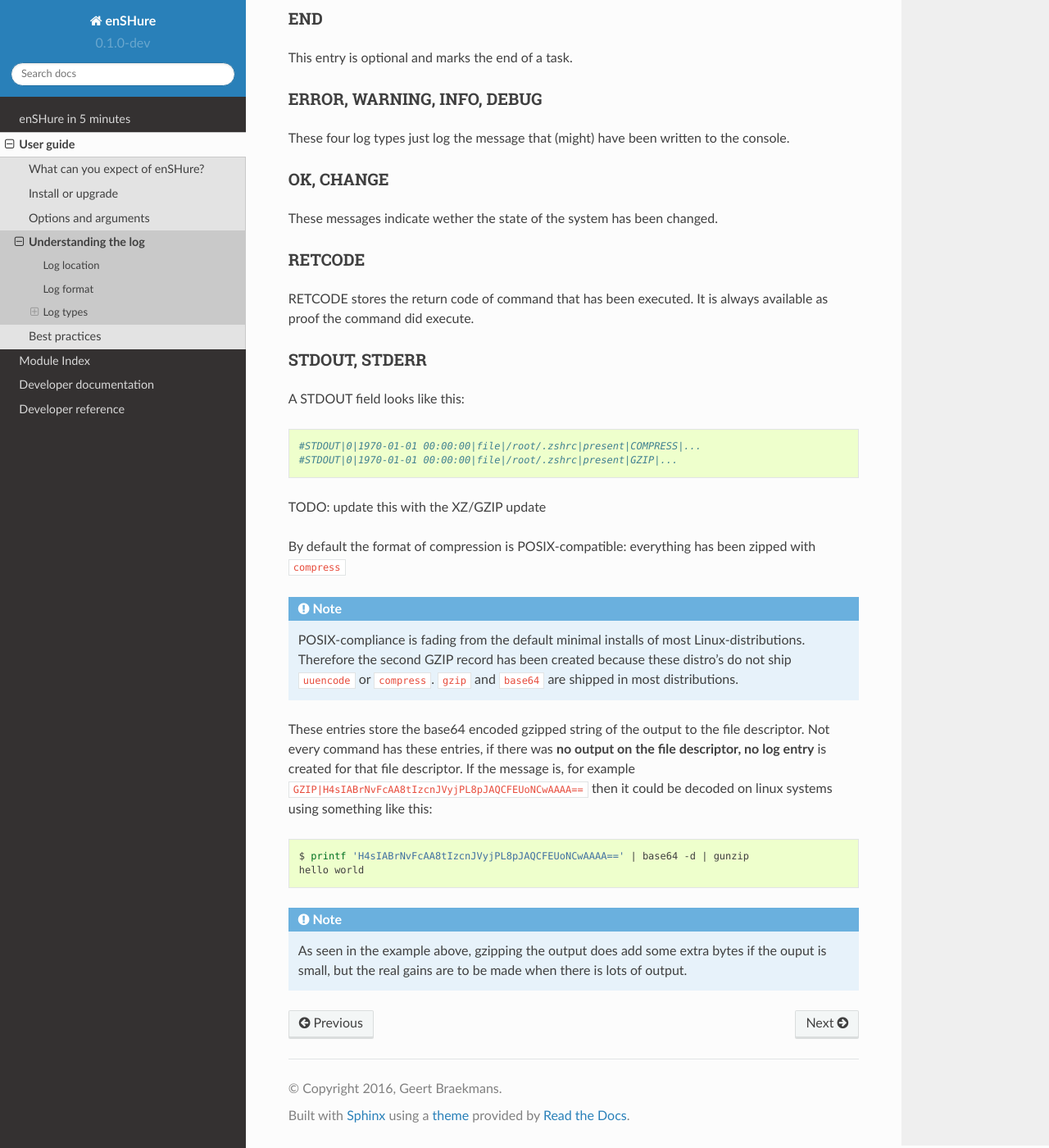
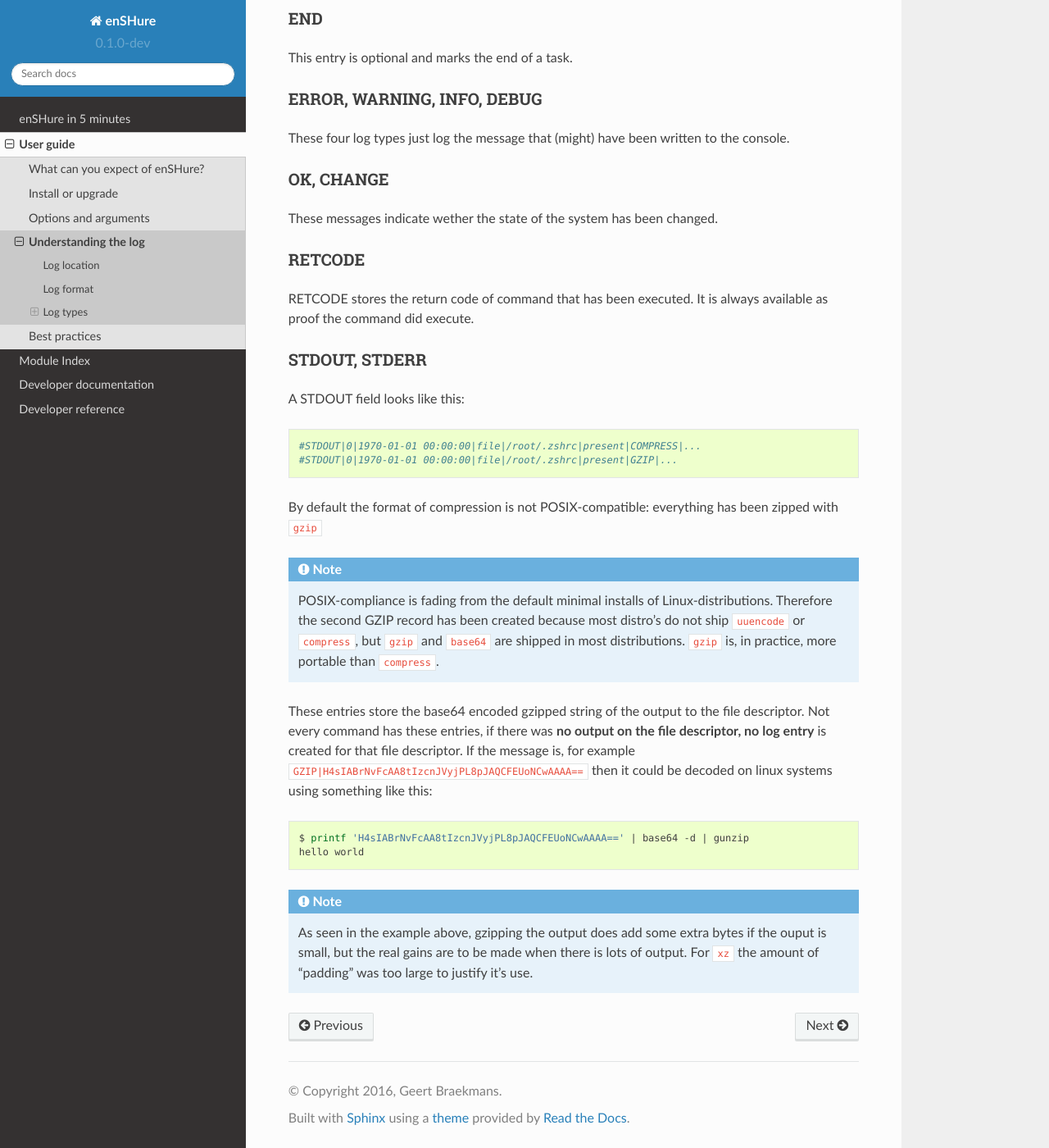
Before and after one commit to gbraekmans/enshure, a Sphinx documentation site: the page built from doc/user/logging.rst, in a window 1280 px wide and 1400 px high, scrolled down 1220 px. Shown: the whole window at 82% size. Built offline with Sphinx 7.4.7 and the Read the Docs theme 2.0.0, drawn with Linux system fonts in a browser that asks for light colours.

Commit message:
Prefer gzip & base64 over POSIX utilities

```diff
--- a/doc/user/logging.rst
+++ b/doc/user/logging.rst
@@ -83,17 +83,17 @@ A STDOUT field looks like this::
   #STDOUT|0|1970-01-01 00:00:00|file|/root/.zshrc|present|COMPRESS|...
   #STDOUT|0|1970-01-01 00:00:00|file|/root/.zshrc|present|GZIP|...
 
-TODO: update this with the XZ/GZIP update
 
-By default the format of compression is POSIX-compatible: everything has
-been zipped with ``compress``
+By default the format of compression is not POSIX-compatible: everything has
+been zipped with ``gzip``
 
 .. note::
 
-  POSIX-compliance is fading from the default minimal installs of most
+  POSIX-compliance is fading from the default minimal installs of
   Linux-distributions. Therefore the second GZIP record has been created
-  because these distro's do not ship ``uuencode`` or ``compress``.
-  ``gzip`` and ``base64`` are shipped in most distributions.
+  because most distro's do not ship ``uuencode`` or ``compress``, but
+  ``gzip`` and ``base64`` are shipped in most distributions. ``gzip`` is,
+  in practice, more portable than ``compress``.
 
 These entries store the base64 encoded gzipped string of
 the output to the file descriptor.
@@ -109,4 +109,5 @@ decoded on linux systems using something like this::
 
   As seen in the example above, gzipping the output does add some extra
   bytes if the ouput is small, but the real gains are to be made when
-  there is lots of output.
+  there is lots of output. For ``xz`` the amount of "padding" was too large
+  to justify it's use.
```
Also changed, not shown: 3 other files.
